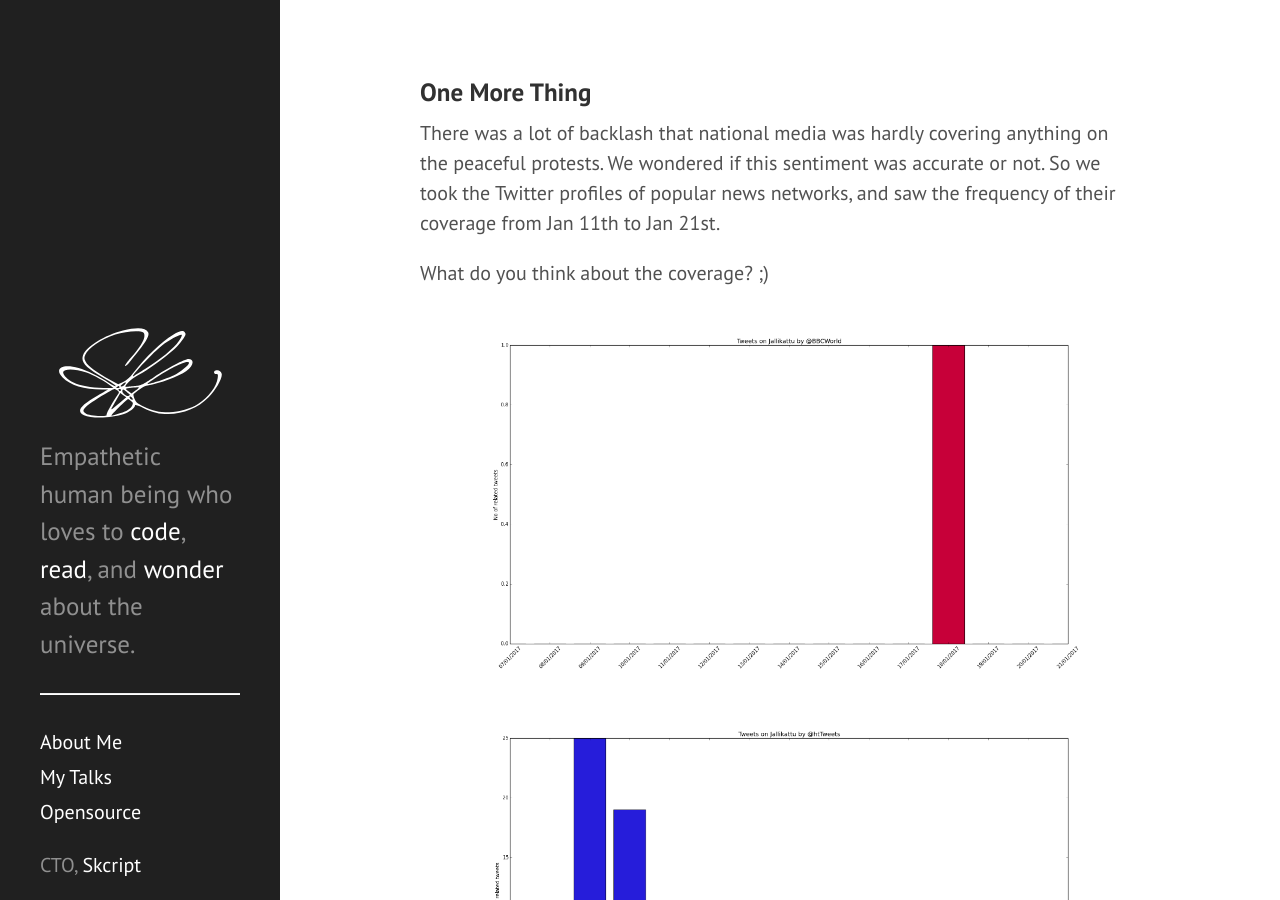
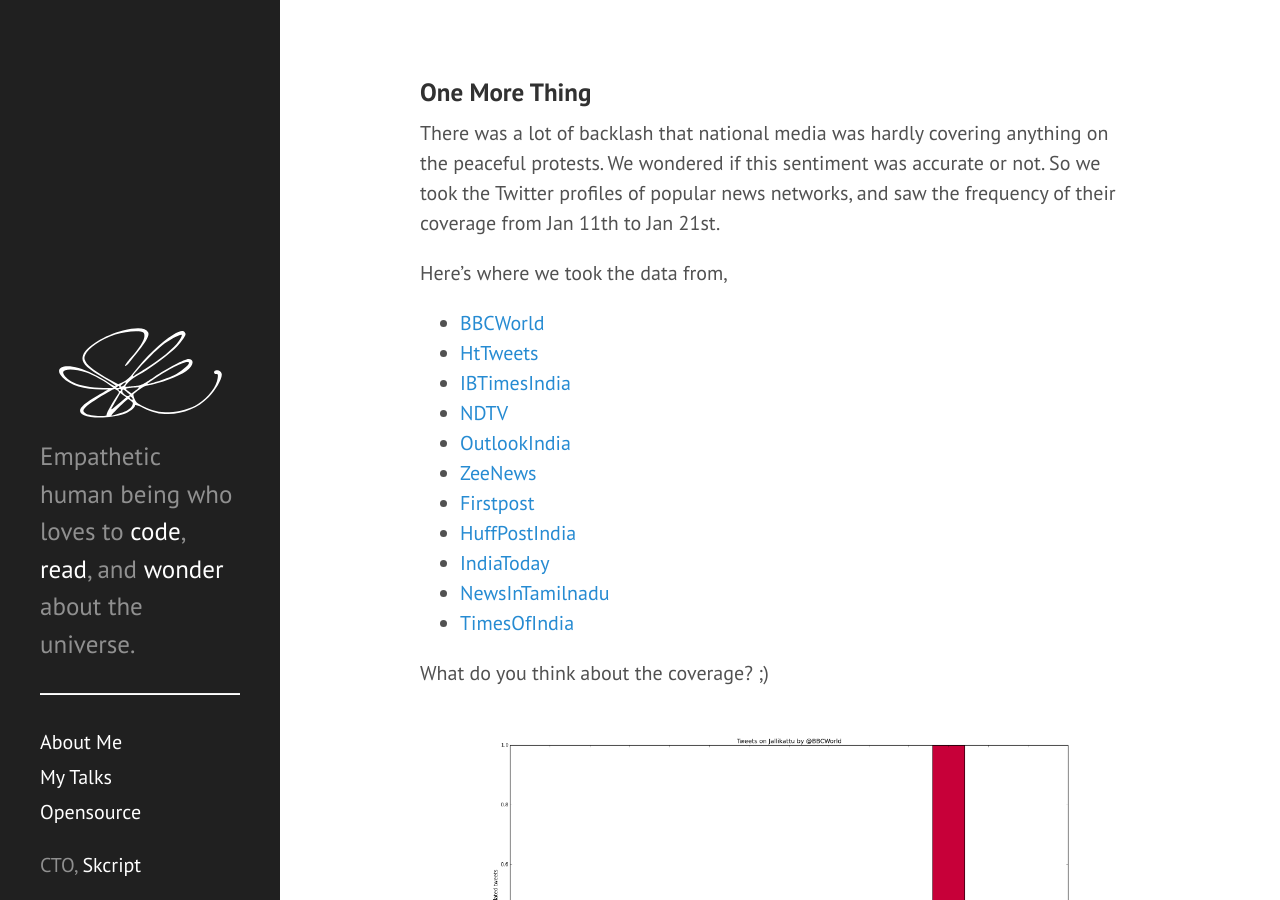
Before and after one commit to swaathi/swaathi.github.io, a Jekyll site: the page built from _posts/2017-02-02-the-jallikattu-protest.md, in a window 1280 px wide and 900 px high, scrolled down 5298 px. Built offline with Jekyll 4.4.1, drawn with Linux system fonts in a browser that asks for light colours.

Commit message:
The Jallikatu Protest

```diff
--- a/_posts/2017-02-02-the-jallikattu-protest.md
+++ b/_posts/2017-02-02-the-jallikattu-protest.md
@@ -74,6 +74,20 @@
 ### One More Thing
 There was a lot of backlash that national media was hardly covering anything on the peaceful protests. We wondered if this sentiment was accurate or not. So we took the Twitter profiles of popular news networks, and saw the frequency of their coverage from Jan 11th to Jan 21st.
 
+Here's where we took the data from,
+
+- [BBCWorld](https://twitter.com/@BBCWorld)
+- [HtTweets](https://twitter.com/@htTweets)
+- [IBTimesIndia](https://twitter.com/@ibtimes_india)
+- [NDTV](https://twitter.com/@ndtv)
+- [OutlookIndia](https://twitter.com/@outlookindia)
+- [ZeeNews](https://twitter.com/@zeenews)
+- [Firstpost](https://twitter.com/@firstpost)
+- [HuffPostIndia](https://twitter.com/@HuffPostIndia)
+- [IndiaToday](https://twitter.com/@indiaToday)
+- [NewsInTamilnadu](https://twitter.com/@newsintamilnadu)
+- [TimesOfIndia](https://twitter.com/@timesofindia)
+
 What do you think about the coverage? ;)
 
 <img src="/public/posts/2017-02-02/news_networks/BBCWorld.png" class="img" alt="BBCWorld Coverage" />
```
